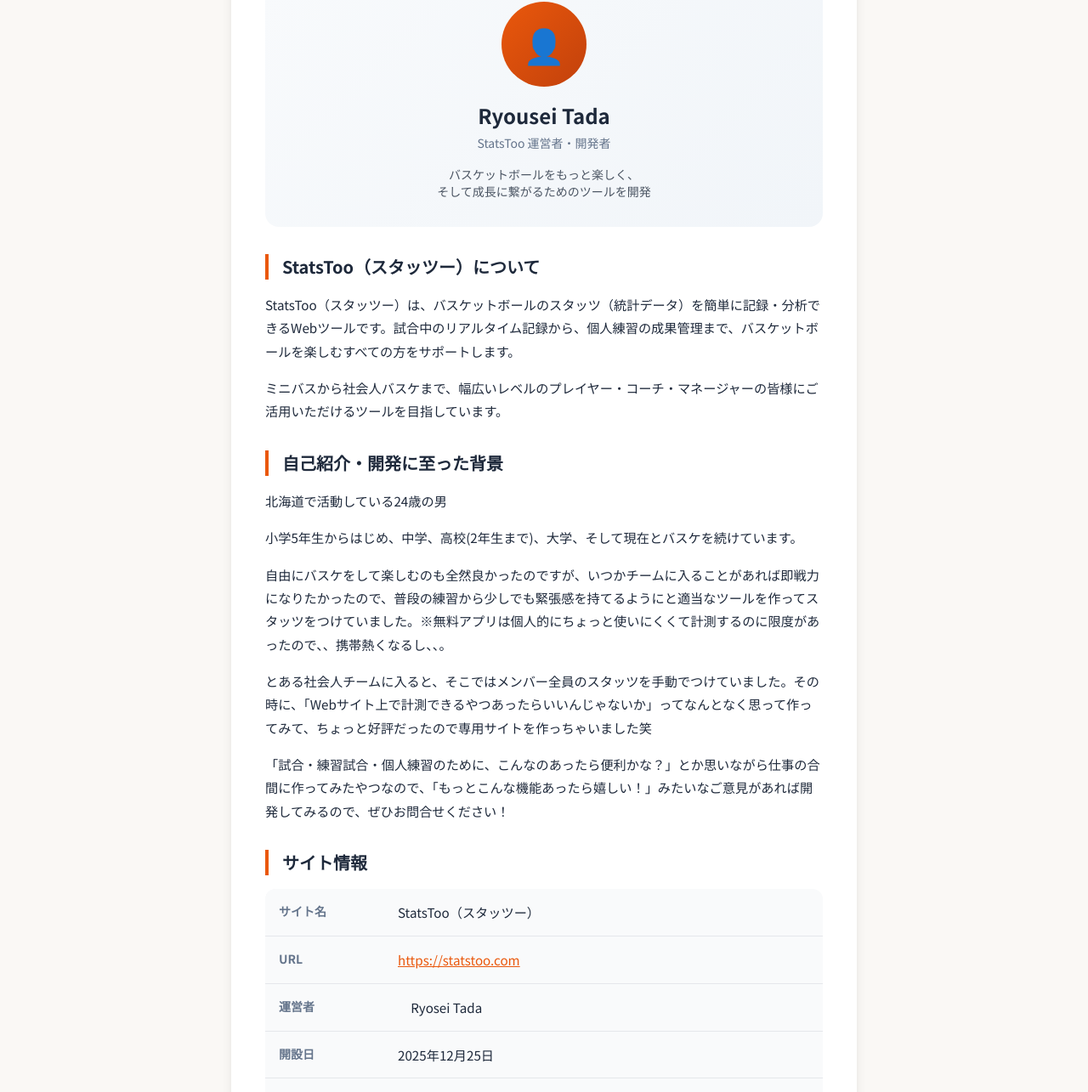
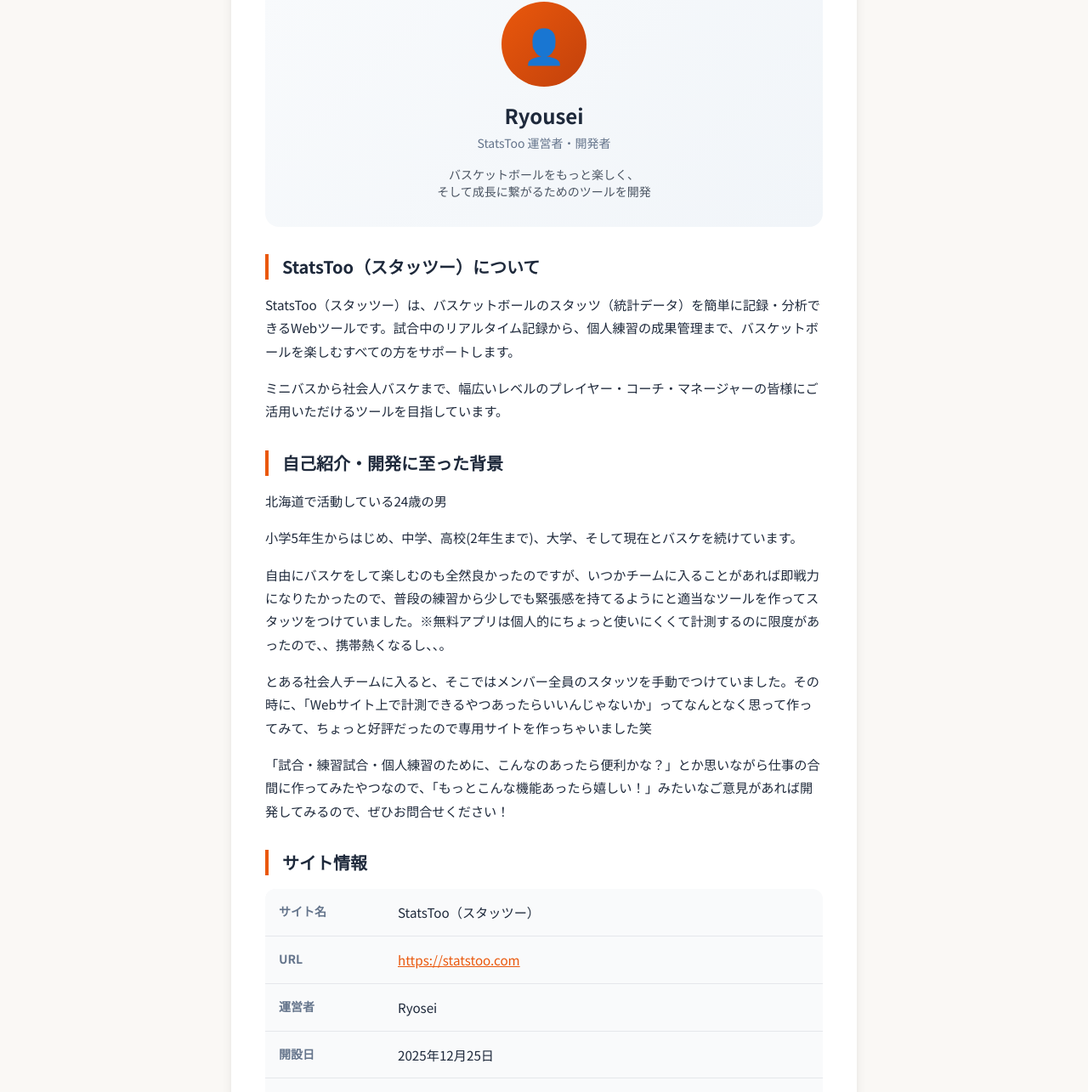
Before and after one commit to BSK-Ryo/statstoo, a Jekyll site: the page built from about/index.html, in a window 1280 px wide. Shown: the part 423-1708 px from the top of the page at 85% size. Built offline with Jekyll 4.4.1, drawn with Linux system fonts in a browser that asks for light colours; nearby versions of some CDN libraries.

Commit message:
Update index.html

```diff
--- a/about/index.html
+++ b/about/index.html
@@ -75,7 +75,7 @@
         <!-- Profile Card -->
         <div class="profile-card">
             <div class="profile-avatar">👤</div>
-            <h2 class="profile-name"> Ryousei Tada </h2>
+            <h2 class="profile-name"> Ryousei </h2>
             <p class="profile-role">StatsToo 運営者・開発者</p>
             <p class="text-sm text-gray-600 max-w-md mx-auto">
                 バスケットボールをもっと楽しく、<br>そして成長に繋がるためのツールを開発
@@ -114,7 +114,7 @@
                     </tr>
                     <tr>
                         <th>運営者</th>
-                        <td>　Ryosei Tada </td>
+                        <td>Ryosei</td>
                     </tr>
                     <tr>
                         <th>開設日</th>
```
